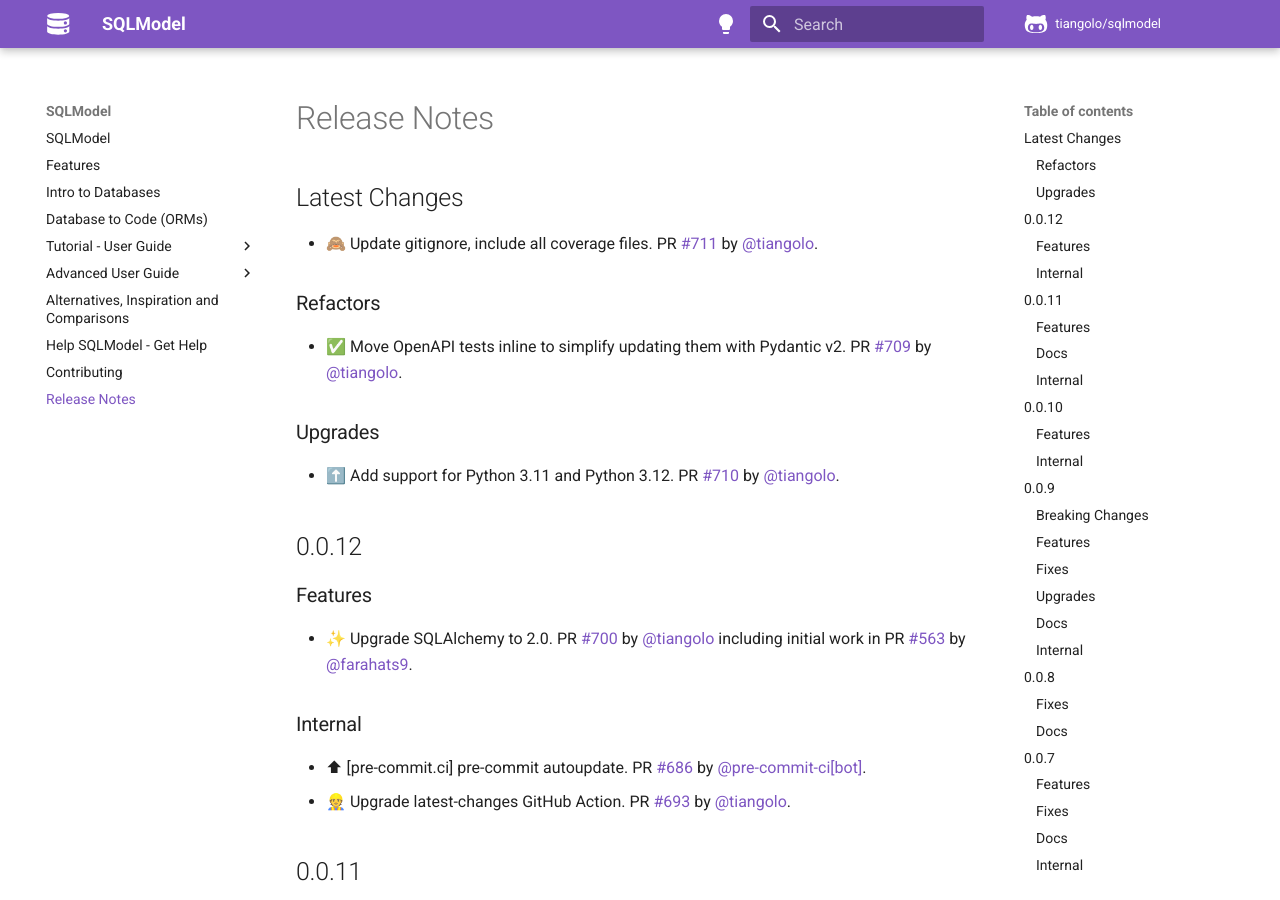
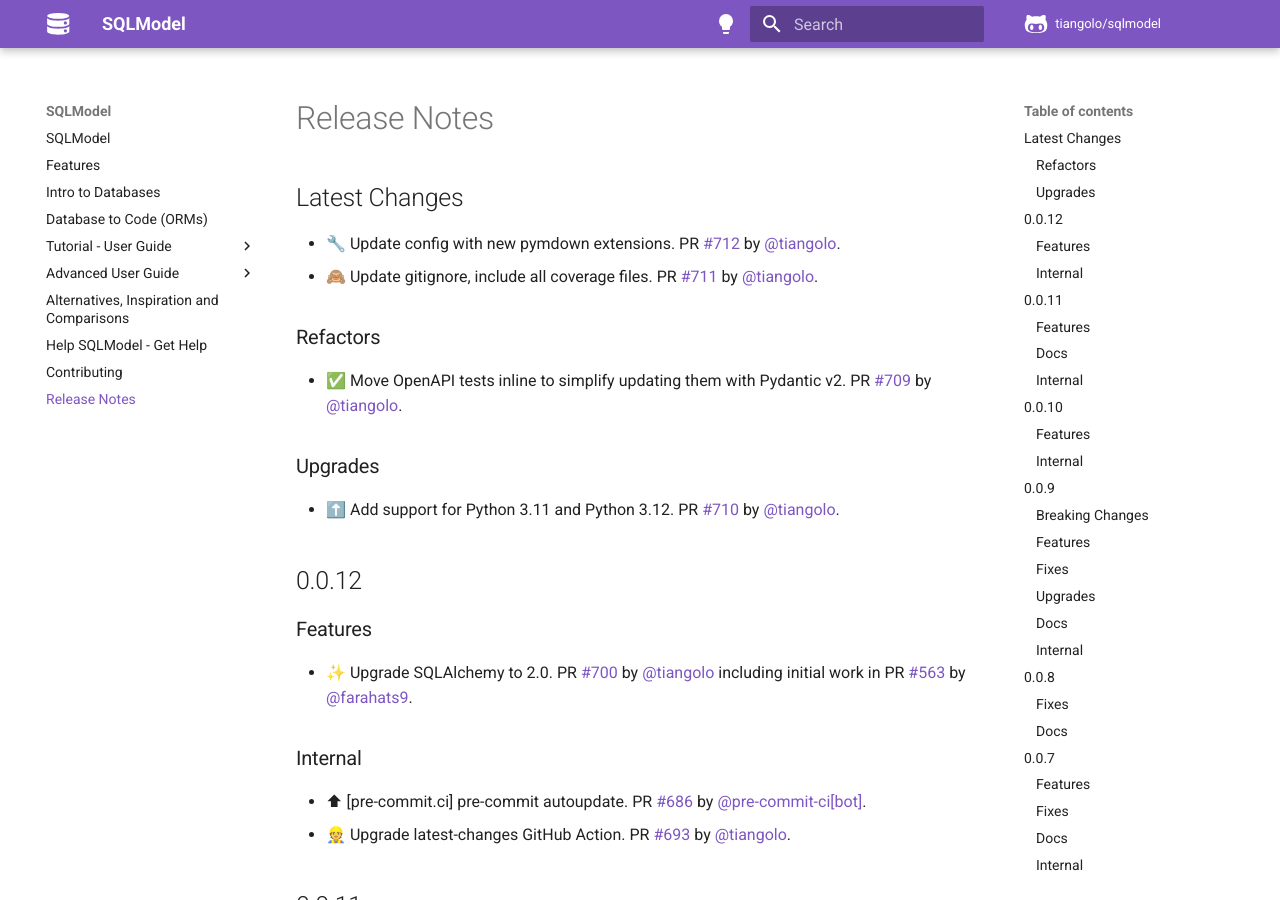
Before and after one commit to sztrakabalint/fastapi-sqlmodel, an MkDocs documentation site: the page built from docs/release-notes.md, in a window 1280 px wide and 900 px high. Built offline with MkDocs 1.6.1 and Material for MkDocs 9.7.7, drawn with Linux system fonts in a browser that asks for light colours; comment, search, counter and statistics services are not loaded.

Commit message:
📝 Update release notes

```diff
--- a/docs/release-notes.md
+++ b/docs/release-notes.md
@@ -2,6 +2,7 @@
 
 ## Latest Changes
 
+* 🔧 Update config with new pymdown extensions. PR [#712](https://github.com/tiangolo/sqlmodel/pull/712) by [@tiangolo](https://github.com/tiangolo).
 * 🙈 Update gitignore, include all coverage files. PR [#711](https://github.com/tiangolo/sqlmodel/pull/711) by [@tiangolo](https://github.com/tiangolo).
 
 ### Refactors
```
